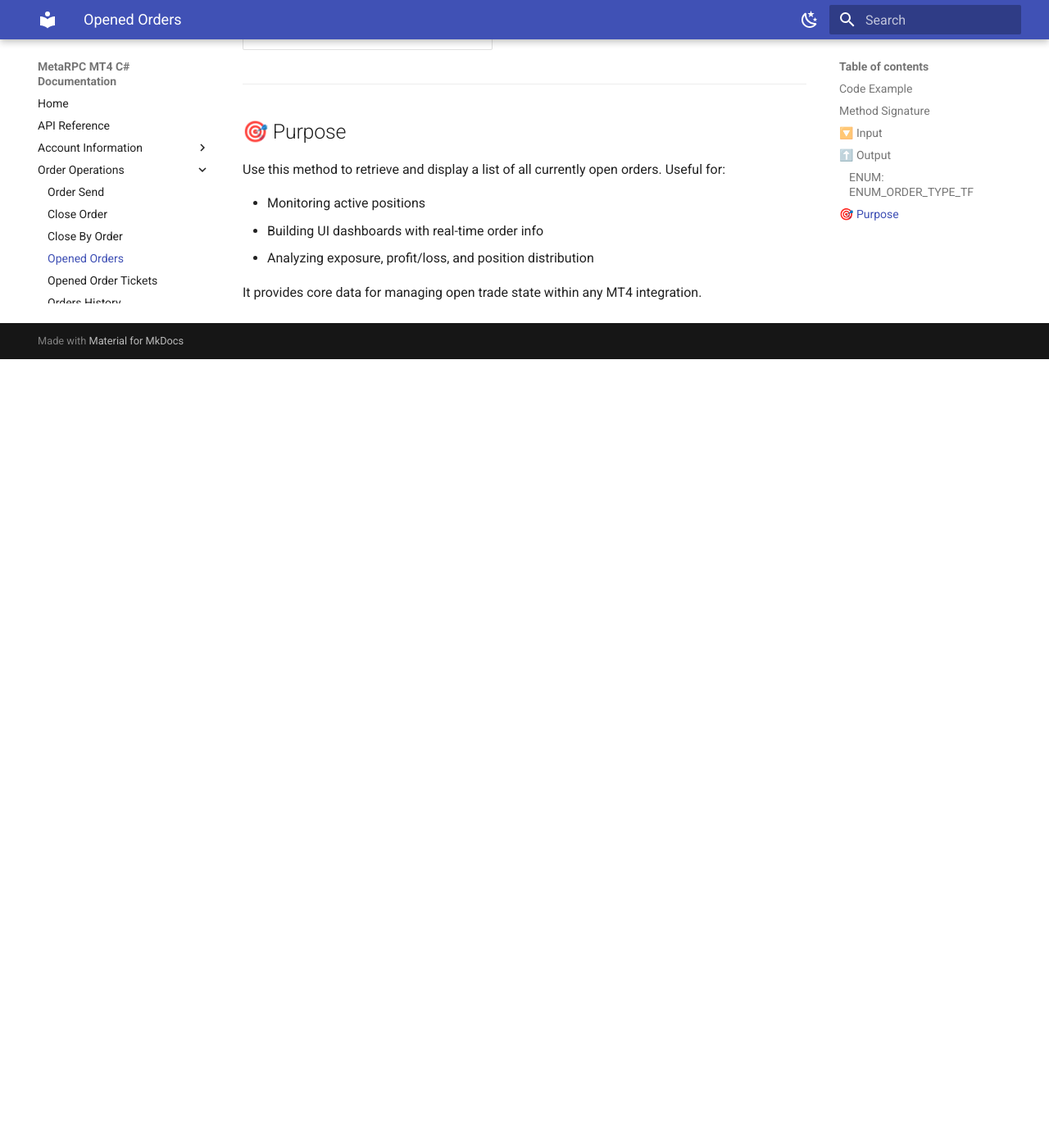
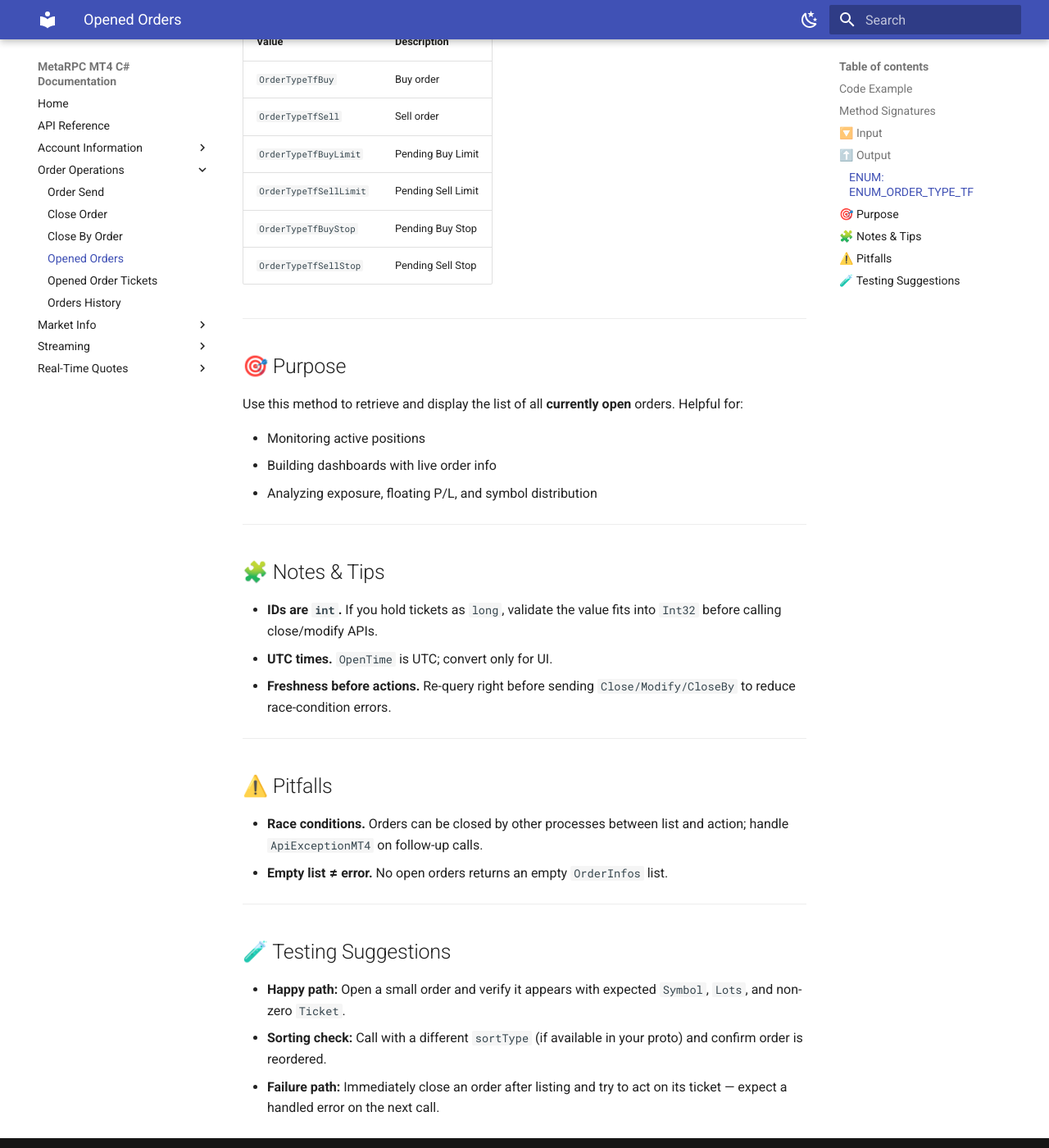
Before and after one commit to MetaRPC/CSharpMT4, an MkDocs documentation site: the page built from docs/Orders/ShowOpenedOrders.md, in a window 1280 px wide and 1400 px high, scrolled down 2092 px. Shown: the whole window at 82% size. Built offline with MkDocs 1.6.1 and Material for MkDocs 9.7.7, drawn with Linux system fonts in a browser that asks for light colours; before the commit the page ends 2530 px from its top, so only the background shows below that; some of the changed text lies outside the part shown.

Commit message:
Update ShowOpenedOrders.md

````diff
--- a/docs/Orders/ShowOpenedOrders.md
+++ b/docs/Orders/ShowOpenedOrders.md
@@ -1,18 +1,24 @@
 # Getting Opened Orders
 
 > **Request:** retrieve currently opened orders from MT4
-> Fetch all active (non-closed) trade positions on the account.
+> Fetch all active (non‑closed) trade positions on the account.
 
 ---
 
 ### Code Example
 
 ```csharp
-// Using service wrapper
+// --- Quick use (service wrapper) ---
 await _service.ShowOpenedOrders();
 
-// Or directly from MT4Account
-var result = await _mt4.OpenedOrdersAsync();
+// --- Low-level (direct account call) ---
+// Preconditions: account is connected via ConnectByServerName/ConnectByHostPort.
+
+var result = await _mt4.OpenedOrdersAsync(
+    sortType: EnumOpenedOrderSortType.SortByOpenTimeAsc, // default
+    deadline: null,
+    cancellationToken: default);
+
 foreach (var order in result.OrderInfos)
 {
     Console.WriteLine($"[{order.OrderType}] Ticket: {order.Ticket}, Symbol: {order.Symbol}, " +
@@ -23,23 +29,32 @@ foreach (var order in result.OrderInfos)
 
 ---
 
-### Method Signature
+### Method Signatures
 
 ```csharp
+// Service wrapper (example implementation)
+Task ShowOpenedOrders();
+```
+
+```csharp
+// Low-level account call
 Task<OpenedOrdersData> OpenedOrdersAsync(
+    EnumOpenedOrderSortType sortType = EnumOpenedOrderSortType.SortByOpenTimeAsc,
     DateTime? deadline = null,
     CancellationToken cancellationToken = default
-)
+);
 ```
 
 ---
 
 ## 🔽 Input
 
-No required input parameters.
+No required parameters.
 
 Optional:
 
+* **`sortType`** (`EnumOpenedOrderSortType`) — sorting mode for returned orders.
+  *Default:* `SortByOpenTimeAsc`. (Refer to your proto for the full enum list.)
 * **`deadline`** (`DateTime?`) — optional UTC deadline.
 * **`cancellationToken`** (`CancellationToken`) — optional cancellation token.
 
@@ -47,23 +62,23 @@ Optional:
 
 ## ⬆️ Output
 
-Returns an **`OpenedOrdersData`** object with a collection of order information:
+Returns **`OpenedOrdersData`** with a collection of order information:
 
-| Field        | Type              | Description                           |
-| ------------ | ----------------- | ------------------------------------- |
-| `OrderInfos` | `List<OrderInfo>` | List of opened orders on the account. |
+| Field        | Type              | Description                          |
+| ------------ | ----------------- | ------------------------------------ |
+| `OrderInfos` | `List<OrderInfo>` | List of all currently opened orders. |
 
-Each `OrderInfo` includes:
+Each **`OrderInfo`** includes:
 
 | Field       | Type                 | Description                                |
 | ----------- | -------------------- | ------------------------------------------ |
 | `Ticket`    | `int`                | Unique ticket ID for the order.            |
-| `Symbol`    | `string`             | Trading symbol (e.g., "EURUSD").           |
-| `Lots`      | `double`             | Volume of the order in lots.               |
+| `Symbol`    | `string`             | Trading symbol (e.g., `"EURUSD"`).         |
+| `Lots`      | `double`             | Order volume in lots.                      |
 | `OpenPrice` | `double`             | Price at which the order was opened.       |
-| `Profit`    | `double`             | Current floating profit/loss of the order. |
-| `OpenTime`  | `string`             | Timestamp when the order was opened.       |
-| `OrderType` | `ENUM_ORDER_TYPE_TF` | Type of the order (Buy, Sell, etc).        |
+| `Profit`    | `double`             | Current floating profit/loss.              |
+| `OpenTime`  | `string`             | Timestamp when the order was opened (UTC). |
+| `OrderType` | `ENUM_ORDER_TYPE_TF` | Type of the order (Buy, Sell, etc.).       |
 
 ---
 
@@ -82,10 +97,31 @@ Each `OrderInfo` includes:
 
 ## 🎯 Purpose
 
-Use this method to retrieve and display a list of all currently open orders. Useful for:
+Use this method to retrieve and display the list of all **currently open** orders. Helpful for:
 
 * Monitoring active positions
-* Building UI dashboards with real-time order info
-* Analyzing exposure, profit/loss, and position distribution
+* Building dashboards with live order info
+* Analyzing exposure, floating P/L, and symbol distribution
 
-It provides core data for managing open trade state within any MT4 integration.
+---
+
+## 🧩 Notes & Tips
+
+* **IDs are `int`.** If you hold tickets as `long`, validate the value fits into `Int32` before calling close/modify APIs.
+* **UTC times.** `OpenTime` is UTC; convert only for UI.
+* **Freshness before actions.** Re-query right before sending `Close/Modify/CloseBy` to reduce race-condition errors.
+
+---
+
+## ⚠️ Pitfalls
+
+* **Race conditions.** Orders can be closed by other processes between list and action; handle `ApiExceptionMT4` on follow-up calls.
+* **Empty list ≠ error.** No open orders returns an empty `OrderInfos` list.
+
+---
+
+## 🧪 Testing Suggestions
+
+* **Happy path:** Open a small order and verify it appears with expected `Symbol`, `Lots`, and non-zero `Ticket`.
+* **Sorting check:** Call with a different `sortType` (if available in your proto) and confirm order is reordered.
+* **Failure path:** Immediately close an order after listing and try to act on its ticket — expect a handled error on the next call.
````
